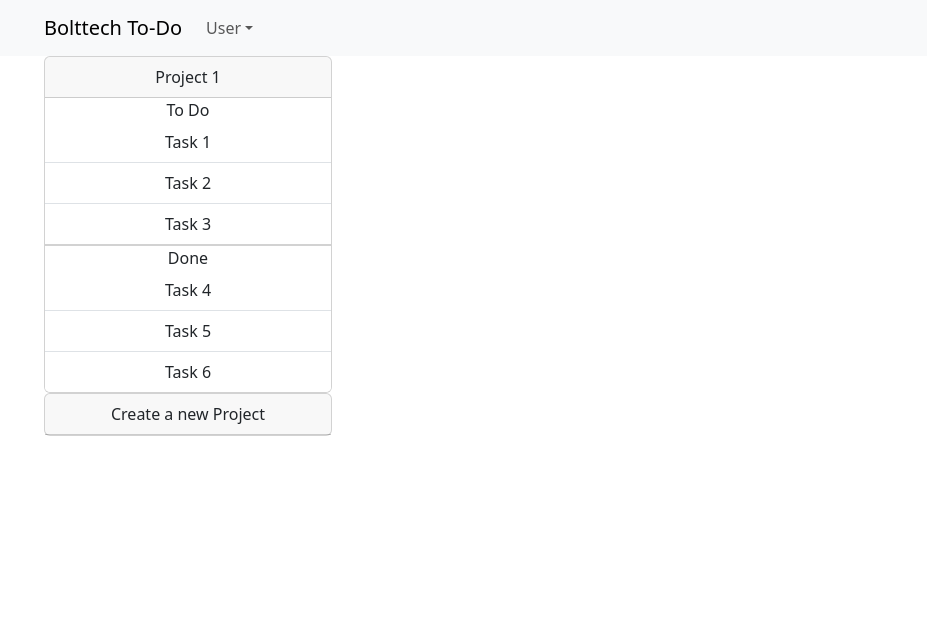
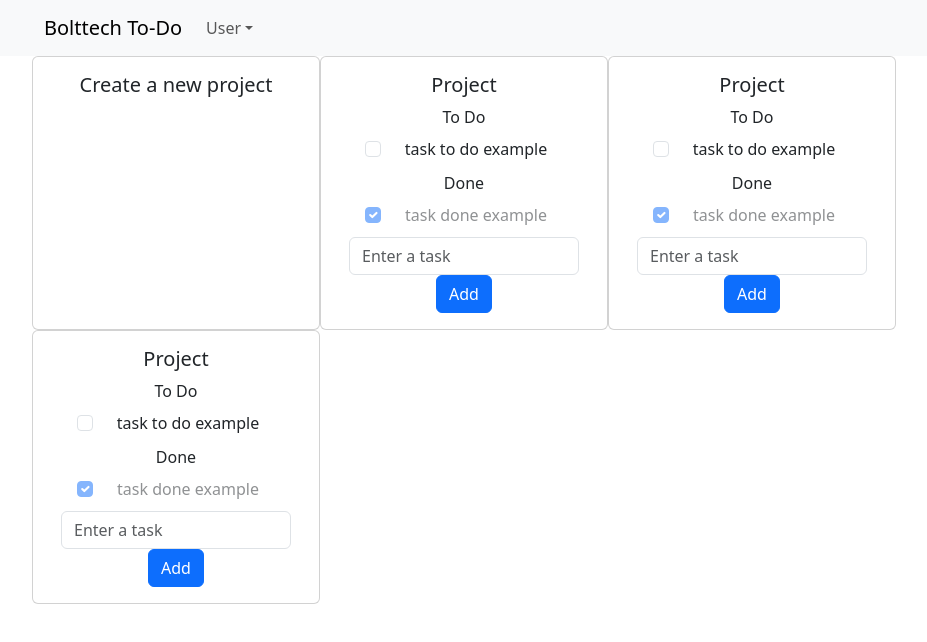
Before and after one commit to rafalencarPrime/bolttech-todo, a React (Create React App) app in the folder frontend/: page / in a window 1280 px wide. Shown: the top 642 px of the page, without its empty margins (38-965 px from the left). Built offline with nearby package versions, Linux system fonts and the light colour scheme.

Commit message:
Include tasks check box and creation

```diff
--- a/frontend/src/components/common/Header.jsx
+++ b/frontend/src/components/common/Header.jsx
@@ -16,7 +16,6 @@
             <NavDropdown title="User" id="basic-nav-dropdown">
               <NavDropdown.Item href="#action/3.1">My Profile</NavDropdown.Item>
               <NavDropdown.Item href="#action/3.2">Logout</NavDropdown.Item>
-              <NavDropdown.Item href="#action/3.3">Something</NavDropdown.Item>
             </NavDropdown>
           </Nav>
         </Navbar.Collapse>
--- a/frontend/src/components/todo/ProjectCard.jsx
+++ b/frontend/src/components/todo/ProjectCard.jsx
@@ -1,21 +1,37 @@
 
 import React from 'react';
 
+import TaskCreate from './TaskCreate';
+
+import { Card, ListGroup, ListGroupItem, Form } from 'react-bootstrap';
+
 const ProjectCard = () => {
   return (
-    <div class="card" style={{width: '18rem'}}>
-      <div class="card-header">Project 1</div>
-      <ul class="list-group list-group-flush">To Do
-        <li class="list-group-item">Task 1</li>
-        <li class="list-group-item">Task 2</li>
-        <li class="list-group-item">Task 3</li>
-      </ul>
-      <ul class="list-group list-group-flush">Done
-        <li class="list-group-item">Task 4</li>
-        <li class="list-group-item">Task 5</li>
-        <li class="list-group-item">Task 6</li>
-      </ul>
-    </div>
+    <Card style={{ width: '18rem' }}>
+      {/* <Card.Img variant="top" src="holder.js/100px180" /> */}
+      <Card.Body>
+        <Card.Title>Project</Card.Title>
+        <ListGroup className="list-group-flush">To Do
+          <ListGroupItem>
+            <Form.Check
+              type="checkbox"
+              label="task to do example"
+            />
+            </ListGroupItem>
+        </ListGroup>
+        <ListGroup className="list-group-flush"> Done
+          <ListGroupItem>
+            <Form.Check
+              checked
+              disabled
+              type="checkbox"
+              label="task done example"
+            />
+            </ListGroupItem>
+        </ListGroup>
+        <TaskCreate></TaskCreate>
+      </Card.Body>
+    </Card>
   )
 }
 
--- a/frontend/src/components/todo/ProjectCreate.jsx
+++ b/frontend/src/components/todo/ProjectCreate.jsx
@@ -1,11 +1,16 @@
 
-import React from 'react'
+import React from 'react';
+
+import Card from 'react-bootstrap/Card';
 
 const ProjectCreate = () => {
   return (
-    <div class="card" style={{width: '18rem'}}>
-      <div class="card-header">Create a new Project</div>
-    </div>
+    <Card style={{ width: '18rem' }}>
+      {/* <Card.Img variant="top" src="holder.js/100px180" /> */}
+      <Card.Body>
+        <Card.Title>Create a new project</Card.Title>
+      </Card.Body>
+    </Card>
   )
 }
 
--- a/frontend/src/components/todo/ProjectsContainer.jsx
+++ b/frontend/src/components/todo/ProjectsContainer.jsx
@@ -1,14 +1,19 @@
 
 import ProjectCard from './ProjectCard';
-import ProjectCreate from './ProjectCreate'
+import ProjectCreate from './ProjectCreate';
 
+import Row from 'react-bootstrap/Row';
 import Container from 'react-bootstrap/Container';
 
 function ProjectContainer() {
   return (
     <Container>
-      <ProjectCard></ProjectCard>
-      <ProjectCreate></ProjectCreate>
+			<Row>
+				<ProjectCreate></ProjectCreate>
+				<ProjectCard></ProjectCard>
+				<ProjectCard></ProjectCard>
+				<ProjectCard></ProjectCard>
+			</Row>
     </Container>
   );
 }
--- /dev/null
+++ b/frontend/src/components/todo/TaskCreate.jsx
@@ -0,0 +1,22 @@
+
+import React from 'react';
+
+import { Button, Form } from 'react-bootstrap';
+
+const TaskCreate = () => {
+  return (
+    <Form>
+      <Form.Group controlId="formBasicEmail">
+        <Form.Control
+        	type="text"
+          placeholder="Enter a task"
+        />
+      </Form.Group>
+      <Button variant="primary">
+        Add
+      </Button>
+    </Form>
+  )
+}
+
+export default TaskCreate
```
Also changed, not shown: frontend/src/logo.svg (deleted).
